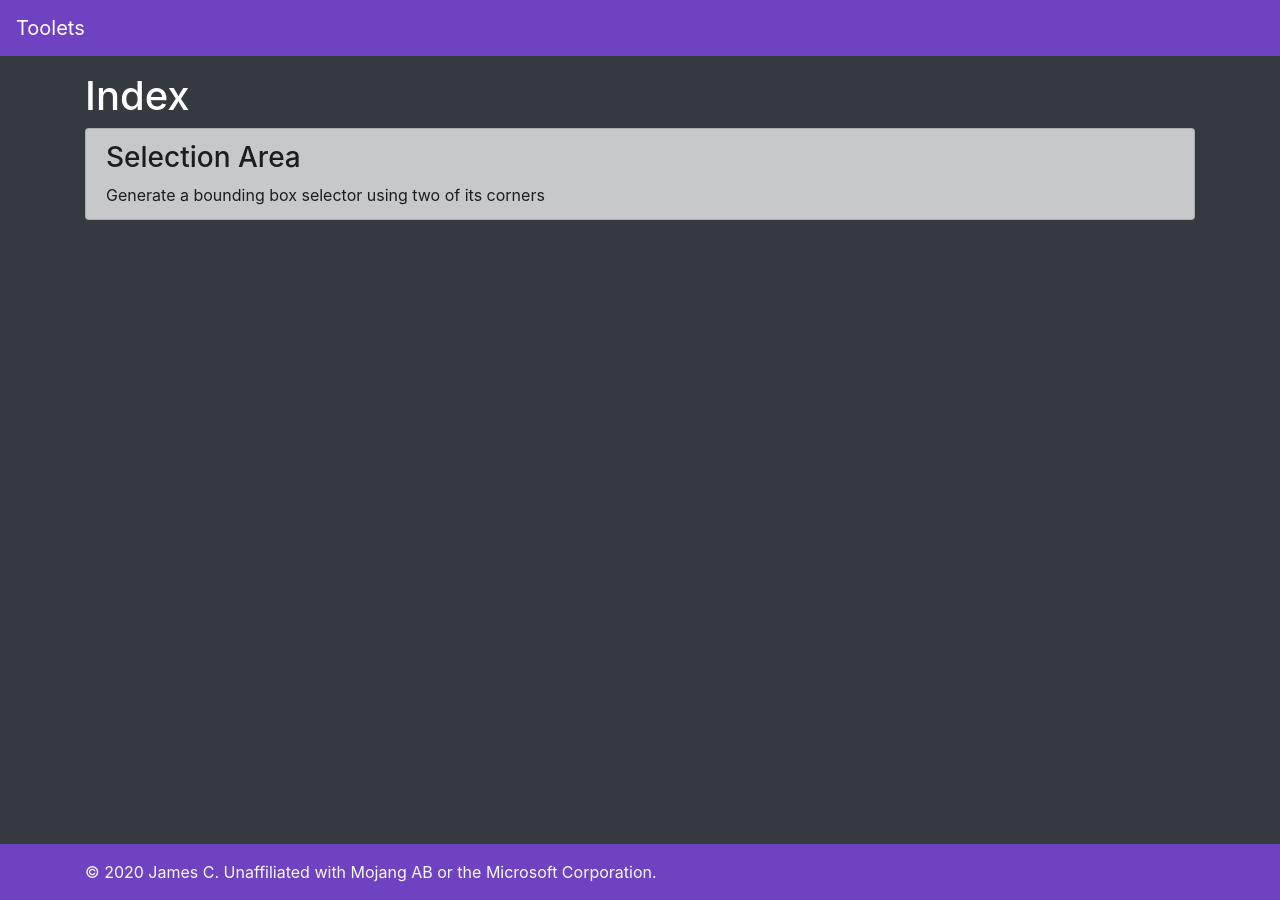
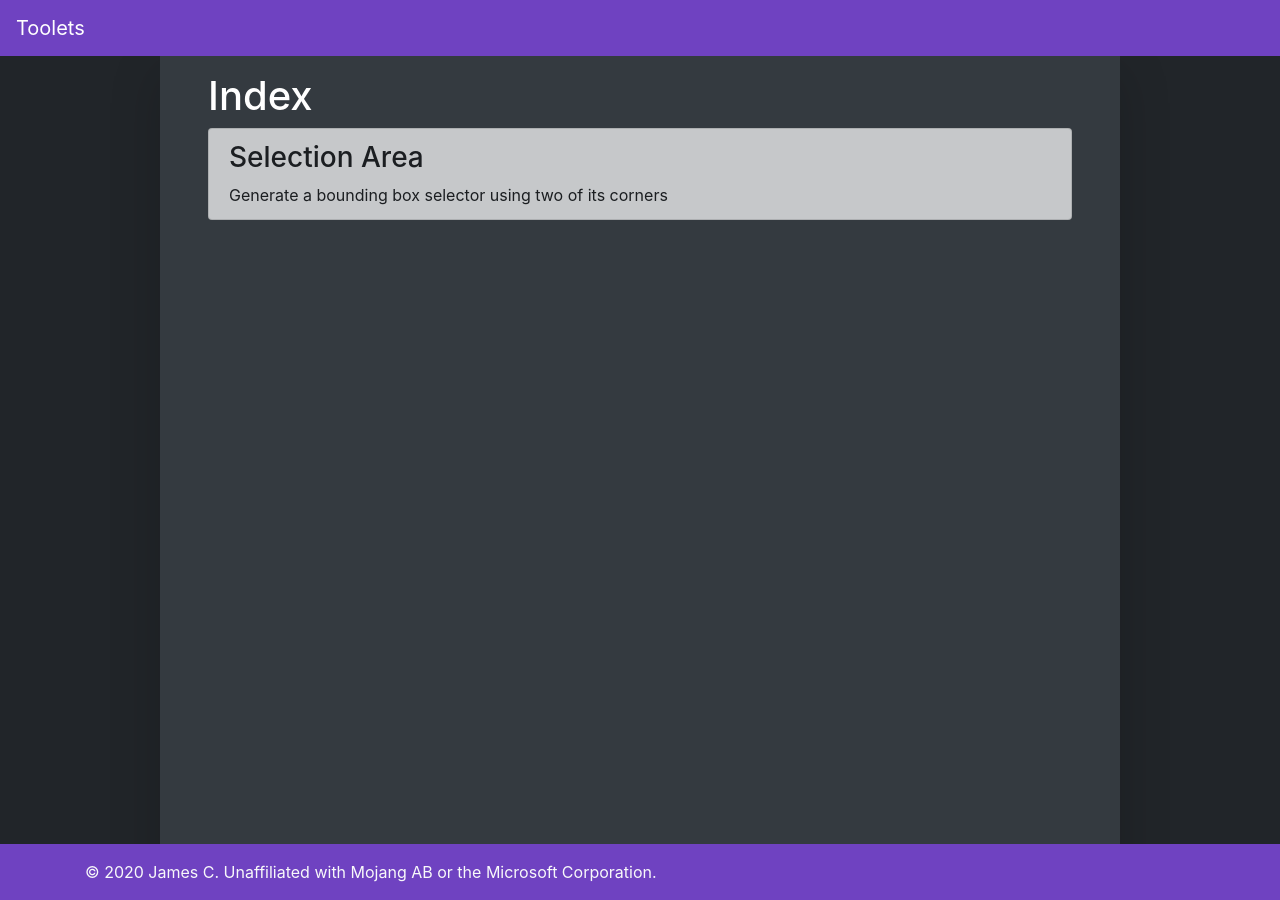
Before and after one commit to JamesMCo/toolets, a Jekyll site: the page built from index.html, in a window 1280 px wide. Built offline with Jekyll 4.4.1, drawn with Linux system fonts in a browser that asks for light colours.

Commit message:
Increase width of main, add separation from background

```diff
--- a/_sass/colors.scss
+++ b/_sass/colors.scss
@@ -5,3 +5,5 @@
     primary: $purple,
     secondary: $cyan
 );
+
+$body-bg: $gray-900;
--- a/_sass/main.scss
+++ b/_sass/main.scss
@@ -1,6 +1,6 @@
 body {
-    @extend .bg-dark;
     @extend .text-white;
+    height: 100vh;
 }
 
 .navbar {
@@ -9,8 +9,15 @@
 }
 
 main {
-    @extend .container-lg;
+    @extend .bg-dark;
+    @extend .shadow-lg;
+
+    @extend .container-fluid;
     @extend .py-3;
+
+    max-width: calc(100vw - 25vw);
+    @extend .px-5;
+    height: calc(100vh - 56px);
 }
 
 footer {
```
